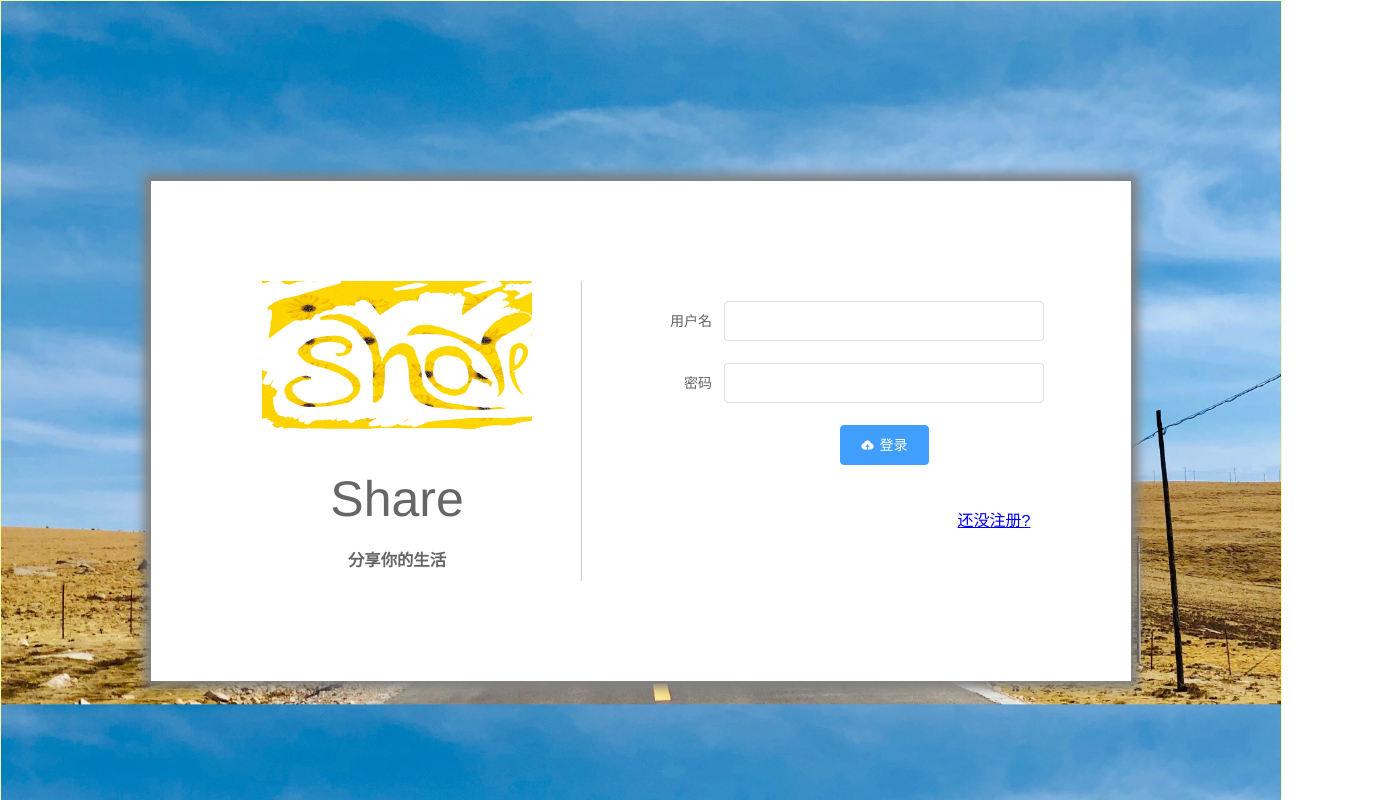
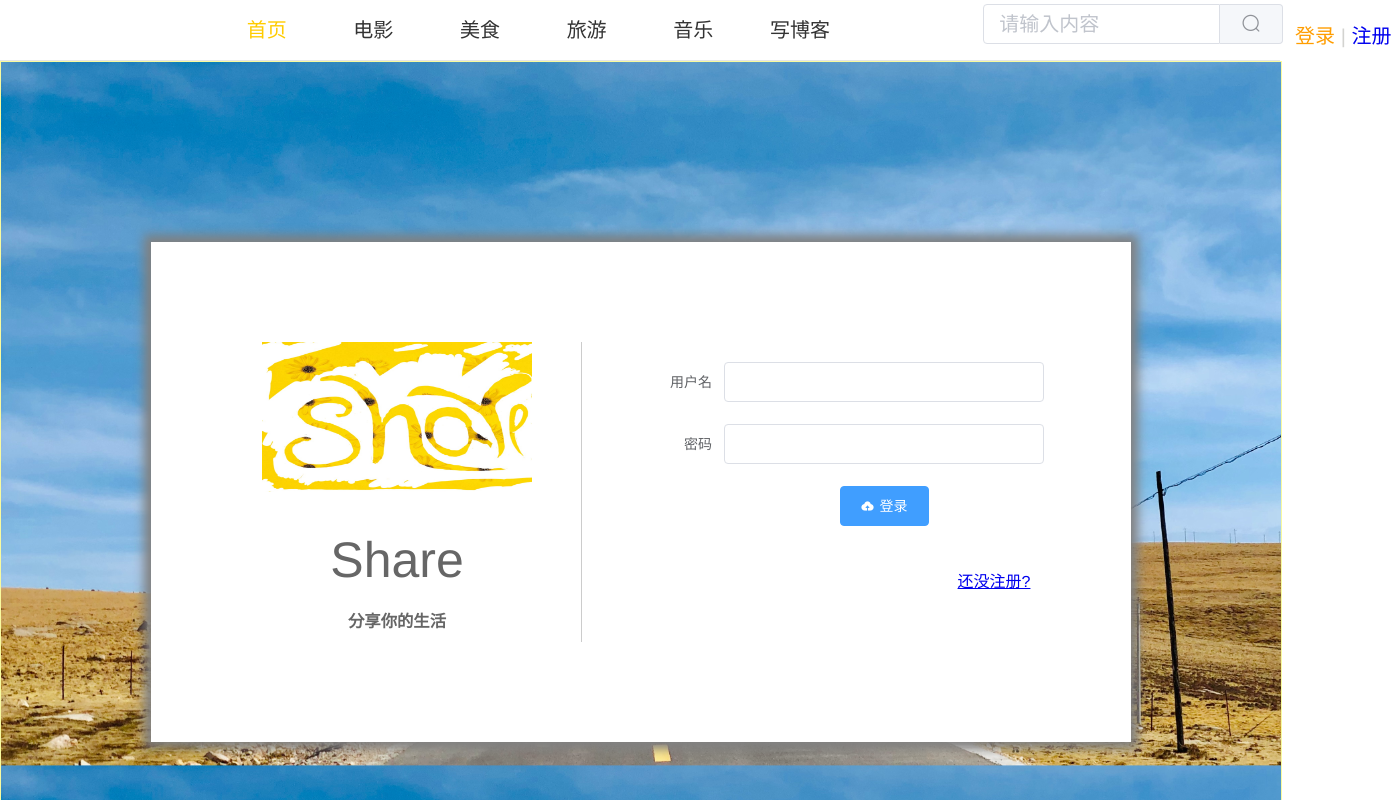
Before and after one commit to Leo-Shaoqiang/DBK, a Vue app: page /Login in a window 1280 px wide. Shown: the top 800 px of the page, 1391 px wide, since content can reach past the window. Built offline with nearby package versions, Linux system fonts and the light colour scheme.

Commit message:
5.9发表功能以及注册登录优化

```diff
--- a/src/components/Login.vue
+++ b/src/components/Login.vue
@@ -1,5 +1,7 @@
 /* eslint-disable */
 <template>
+<div>
+<Navbar></Navbar>
 	<div class="box">
 	<div class="logins">
 		<div class="nav">
@@ -34,9 +36,14 @@
 		</div>
 	</div>
 	</div>
+	</div>
 </template>
 <script>
+import Navbar from '@/views/Navbar.vue';
 	export default {
+		components: {
+      Navbar,
+		},
 		methods: {
 			login() {
 				// let  _this = this ;
--- a/src/components/Register.vue
+++ b/src/components/Register.vue
@@ -1,4 +1,6 @@
 <template>
+<div>
+<Navbar></Navbar>
     <div class="box">
 
         <div class="nav">
@@ -30,10 +32,15 @@
             </div>
         </div>
     </div>
+    </div>
 </template>
 
 <script>
+import Navbar from '@/views/Navbar.vue';
     export default {
+        components: {
+      Navbar,
+		},
         methods: {
             register() {
                 this.$refs.loginForm.validate((valid) => {
```
Also changed, not shown: 1 other file (tests, documents, lock files or other folders).
